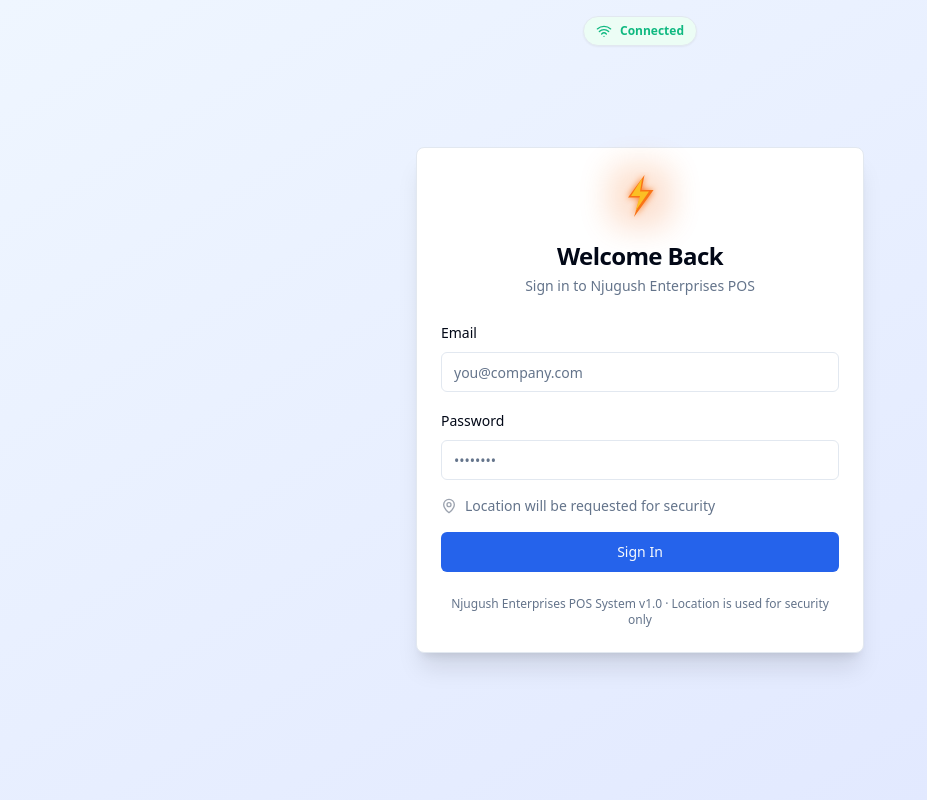
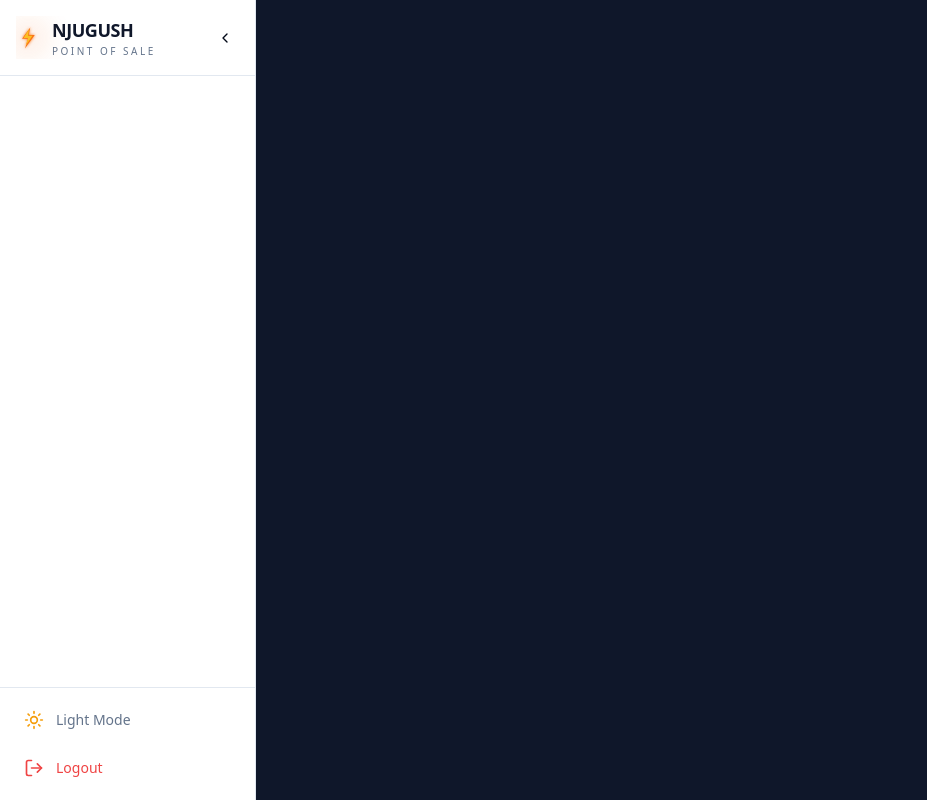
Before and after one commit to gideonofficial-001/frontend-pos, a React (Vite) app: page / in a window 1280 px wide. Before the commit this address led to /login. Shown: the whole page, without its empty margins (0-927 px from the left). Built offline with nearby package versions, Linux system fonts and the light colour scheme; no server answers.

Commit message:
Refactor App component and add Sidebar

```diff
--- a/src/App.tsx
+++ b/src/App.tsx
@@ -1,190 +1,214 @@
-import { useState, useEffect } from 'react'
-import { Routes, Route, Navigate } from 'react-router-dom'
-import { useAuthStore } from '@/store'
+import { NavLink, useLocation } from 'react-router-dom'
+import { useAuthStore, useSidebarStore } from '@/store'
 import { useThemeStore } from '@/store/theme'
 import { UserRole } from '@/types'
-import { SplashScreen } from '@/components/SplashScreen'
-import { NetworkStatus } from '@/components/NetworkStatus'
+import { Logo } from '@/components/Logo'
+import {
+  LayoutDashboard, Users, Building2, PackageSearch, PackageCheck, UsersRound,
+  ShoppingCart, FileText, RotateCcw, History, BarChart3,
+  ClipboardList, Settings, LogOut, Bell, ArrowLeftRight,
+  Receipt, ChevronLeft, ChevronRight, X, Menu, Smartphone,
+  Sun, Moon, Sparkles, Heart, Droplets, SlidersHorizontal, Printer
+} from 'lucide-react'
+import { cn } from '@/lib/utils'
+import { toast } from 'sonner'
 
-// Layouts
-import MainLayout from '@/components/layout/MainLayout'
-import AuthLayout from '@/components/layout/AuthLayout'
+const Sidebar = () => {
+  const { user, clearAuth } = useAuthStore()
+  const { collapsed, mobileOpen, toggleCollapsed, setMobileOpen } = useSidebarStore()
+  const { theme, toggleTheme } = useThemeStore()
+  const location = useLocation()
 
-// Auth Pages
-import Login from '@/pages/auth/Login'
-import DeviceAuth from '@/pages/auth/DeviceAuth'
-
-// Admin Pages
-import AdminDashboard from '@/pages/admin/Dashboard'
-import Users from '@/pages/admin/Users'
-import Branches from '@/pages/admin/Branches'
-import Inventory from '@/pages/admin/Inventory'
-import Customers from '@/pages/admin/Customers'
-import AuditLogs from '@/pages/admin/AuditLogs'
-import AdminDevices from '@/pages/admin/Devices'
-import AdminReturns from '@/pages/admin/returns'
-import StockAdjustments from '@/pages/admin/StockAdjustments'
-
-// Manager Pages
-import ManagerDashboard from '@/pages/manager/Dashboard'
-import Reports from '@/pages/manager/Reports'
-
-// Branch Manager Pages
-import BranchDashboard from '@/pages/branch/Dashboard'
-import NewSale from '@/pages/branch/NewSale'
-import Invoices from '@/pages/branch/Invoices'
-import ReturnsPage from '@/pages/branch/Returns'
-import SalesHistory from '@/pages/branch/SalesHistory'
-import Expenses from '@/pages/branch/Expenses'
-import TransfersPage from '@/pages/branch/TransfersPage'
-
-// Shared Pages
-import Notifications from '@/pages/shared/Notifications'
-import Settings from '@/pages/shared/Settings'
-import NotFound from '@/pages/NotFound'
-import Closingstock from '@/pages/shared/Closingstock'
-import UnassignedBranch from '@/pages/shared/UnassignedBranch'
-import PrinterSetup from '@/pages/shared/PrinterSetup'
-
-// Protected Route Component
-const ProtectedRoute = ({ children, allowedRoles }: { children: React.ReactNode; allowedRoles?: UserRole[] }) => {
-  const { isAuthenticated, user } = useAuthStore()
-
-  if (!isAuthenticated) {
-    return <Navigate to="/login" replace />
+  const handleLogout = () => {
+    clearAuth()
+    toast.success('Logged out successfully')
+    window.location.href = '/login'
   }
 
-  // If user is not super admin or overall manager and has no assigned branch, block access to protected branch routes
-  if (user && user.role !== UserRole.SUPER_ADMIN && user.role !== UserRole.OVERALL_MANAGER && !user.branchId) {
-    return <Navigate to="/unassigned" replace />
+  const getNavItems = () => {
+    if (!user) return []
+    const items = []
+
+    if (user.role !== UserRole.SUPER_ADMIN && user.role !== UserRole.OVERALL_MANAGER && !user.branchId) {
+      return [
+        { path: '/unassigned', icon: Building2, label: 'Branch Assignment' },
+        { path: '/settings', icon: Settings, label: 'Settings' },
+      ]
     }
 
-  if (allowedRoles && user && !allowedRoles.includes(user.role as UserRole)) {
-    if (user.role === UserRole.SUPER_ADMIN) return <Navigate to="/admin/dashboard" replace />
-    if (user.role === UserRole.OVERALL_MANAGER) return <Navigate to="/manager/dashboard" replace />
-    if (user.role === UserRole.BRANCH_MANAGER) return <Navigate to="/branch/dashboard" replace />
-    return <Navigate to="/" replace />
+    if (user.role === UserRole.SUPER_ADMIN) {
+      items.push(
+        { path: '/admin/dashboard', icon: LayoutDashboard, label: 'Dashboard' },
+        { path: '/admin/users', icon: Users, label: 'Users' },
+        { path: '/admin/branches', icon: Building2, label: 'Branches' },
+        { path: '/inventory', icon: PackageSearch, label: 'Inventory' },
+        { path: '/stock-adjustments', icon: SlidersHorizontal, label: 'Stock Adjustments' },
+        { path: '/closing-stock', icon: PackageCheck, label: 'Closing Stock' },
+        { path: '/customers', icon: UsersRound, label: 'Customers' },
+        { path: '/admin/invoices', icon: FileText, label: 'Invoices' },
+        { path: '/admin/sales-history', icon: History, label: 'Sales History' },
+        { path: '/admin/returns', icon: RotateCcw, label: 'Returns' },
+        { path: '/admin/expenses', icon: Receipt, label: 'Expenses' },
+        { path: '/admin/transfers', icon: ArrowLeftRight, label: 'Transfers' },
+        { path: '/admin/devices',   icon: Smartphone,    label: 'Devices' },
+        { path: '/admin/reports',   icon: BarChart3,     label: 'Reports' },
+        { path: '/notifications',   icon: Bell,          label: 'Notifications' },
+        { path: '/admin/audit-logs', icon: ClipboardList, label: 'Audit Logs' },
+        { path: '/printer-setup',   icon: Printer,       label: 'Printer Setup' },
+        { path: '/settings', icon: Settings, label: 'Settings' },
+      )
     }
 
-  return <>{children}</>
+    if (user.role === UserRole.OVERALL_MANAGER) {
+      items.push(
+        { path: '/manager/dashboard', icon: LayoutDashboard, label: 'Dashboard' },
+        { path: '/inventory', icon: PackageSearch, label: 'Inventory' },
+        { path: '/stock-adjustments', icon: SlidersHorizontal, label: 'Stock Adjustments' },
+        { path: '/closing-stock', icon: PackageCheck, label: 'Closing Stock' },
+        { path: '/customers', icon: UsersRound, label: 'Customers' },
+        { path: '/admin/invoices', icon: FileText, label: 'Invoices' },
+        { path: '/admin/sales-history', icon: History, label: 'Sales History' },
+        { path: '/manager/reports', icon: BarChart3, label: 'Reports' },
+        { path: '/notifications', icon: Bell, label: 'Notifications' },
+        { path: '/printer-setup', icon: Printer, label: 'Printer Setup' },
+        { path: '/settings', icon: Settings, label: 'Settings' },
+      )
     }
 
-// Role-based redirect
-const RoleRedirect = () => {
-  const { isAuthenticated, user } = useAuthStore()
-
-  if (!isAuthenticated) return <Navigate to="/login" replace />
-  if (user?.role !== UserRole.SUPER_ADMIN && user?.role !== UserRole.OVERALL_MANAGER && !user?.branchId) {
-    return <Navigate to="/unassigned" replace />
-  }
-  if (user?.role === UserRole.SUPER_ADMIN) return <Navigate to="/admin/dashboard" replace />
-  if (user?.role === UserRole.OVERALL_MANAGER) return <Navigate to="/manager/dashboard" replace />
-  if (user?.role === UserRole.BRANCH_MANAGER) return <Navigate to="/branch/dashboard" replace />
-  return <Navigate to="/login" replace />
+    if (user.role === UserRole.BRANCH_MANAGER) {
+      items.push(
+        { path: '/branch/dashboard', icon: LayoutDashboard, label: 'Dashboard' },
+        { path: '/inventory', icon: PackageSearch, label: 'Inventory' },
+        { path: '/closing-stock', icon: PackageCheck, label: 'Closing Stock' },
+        { path: '/branch/new-sale', icon: ShoppingCart, label: 'New Sale' },
+        { path: '/branch/invoices', icon: FileText, label: 'Invoices' },
+        { path: '/branch/sales-history', icon: History, label: 'Sales History' },
+        { path: '/branch/returns', icon: RotateCcw, label: 'Returns' },
+        { path: '/branch/expenses', icon: Receipt, label: 'Expenses' },
+        { path: '/branch/transfers', icon: ArrowLeftRight, label: 'Transfers' },
+        { path: '/notifications', icon: Bell, label: 'Notifications' },
+        { path: '/printer-setup', icon: Printer, label: 'Printer Setup' },
+        { path: '/settings', icon: Settings, label: 'Settings' },
+      )
     }
 
-// Route specifically for unassigned users
-const UnassignedRoute = () => {
-  const { isAuthenticated, user } = useAuthStore()
-  if (!isAuthenticated) return <Navigate to="/login" replace />
-  if (user?.role === UserRole.SUPER_ADMIN || user?.role === UserRole.OVERALL_MANAGER || user?.branchId) {
-    return <Navigate to="/" replace />
-  }
-  return <UnassignedBranch />
+    return items
   }
 
-function App() {
-  const [showSplash, setShowSplash] = useState(true)
-  const [isReady, setIsReady] = useState(false)
-  const { theme } = useThemeStore()
+  const navItems = getNavItems()
 
-  useEffect(() => {
-    const init = async () => {
-      try {
-        await new Promise((resolve) => setTimeout(resolve, 2000))
-        setIsReady(true)
-      } catch {
-        setIsReady(true)
+  const sidebarContent = (
+    <>
+      <div className="flex items-center justify-between p-4 border-b">
+        <div className="flex items-center overflow-hidden">
+          <Logo size="sm" variant="color" showText={!collapsed} />
+        </div>
+        <button onClick={() => setMobileOpen(false)} className="lg:hidden p-2 hover:bg-muted rounded-lg shrink-0">
+          <X className="w-5 h-5" />
+        </button>
+        <button onClick={toggleCollapsed} className="hidden lg:flex p-1.5 hover:bg-muted rounded-lg transition-colors shrink-0">
+          {collapsed ? <ChevronRight className="w-4 h-4" /> : <ChevronLeft className="w-4 h-4" />}
+        </button>
+      </div>
+
+      <nav className="flex-1 overflow-y-auto p-3">
+        <ul className="space-y-1">
+          {navItems.map((item) => (
+            <li key={item.path}>
+              <NavLink
+                to={item.path}
+                onClick={() => setMobileOpen(false)}
+                className={({ isActive }) =>
+                  cn(
+                    'flex items-center gap-3 px-3 py-2.5 rounded-lg text-sm font-medium transition-all',
+                    isActive ? 'bg-primary/10 text-primary font-semibold' : 'text-muted-foreground hover:bg-muted hover:text-foreground'
+                  )
                 }
-    }
-    init()
-  }, [])
+              >
+                <item.icon className="w-5 h-5 shrink-0" />
+                {!collapsed && <span className="truncate">{item.label}</span>}
+              </NavLink>
+            </li>
+          ))}
+        </ul>
+      </nav>
 
-  useEffect(() => {
-    const root = window.document.documentElement
-    root.classList.remove('dark', 'theme-jungle', 'theme-pink', 'theme-aqua', 'theme-cyan')
-    if (theme === 'dark') {
-      root.classList.add('dark')
-    } else if (theme === 'jungle') {
-      root.classList.add('dark', 'theme-jungle')
-    } else if (theme === 'pink') {
-      root.classList.add('dark', 'theme-pink')
-    } else if (theme === 'aqua') {
-      root.classList.add('dark', 'theme-aqua')
-    } else if (theme === 'cyan') {
-      root.classList.add('theme-cyan')
-    }
-  }, [theme])
+      <div className="p-3 border-t space-y-2">
+        <button
+          onClick={toggleTheme}
+          className="flex items-center gap-3 px-3 py-2.5 rounded-lg text-sm font-medium text-muted-foreground hover:bg-muted hover:text-foreground w-full transition-colors"
+          title={`Current theme: ${
+            theme === 'jungle'
+              ? 'Dark Jungle Green'
+              : theme === 'pink'
+              ? 'Neon Pink'
+              : theme === 'aqua'
+              ? 'Oceanic Aqua'
+              : theme === 'cyan'
+              ? 'Bright Cyan'
+              : theme === 'dark'
+              ? 'Dark Mode'
+              : 'Light Mode'
+          } (click to cycle)`}
+        >
+          {theme === 'jungle' ? (
+            <Sparkles className="w-5 h-5 shrink-0 text-emerald-400" />
+          ) : theme === 'pink' ? (
+            <Heart className="w-5 h-5 shrink-0 text-pink-400" />
+          ) : theme === 'aqua' ? (
+            <Droplets className="w-5 h-5 shrink-0 text-cyan-400" />
+          ) : theme === 'cyan' ? (
+            <Droplets className="w-5 h-5 shrink-0 text-cyan-500" />
+          ) : theme === 'dark' ? (
+            <Moon className="w-5 h-5 shrink-0 text-indigo-400" />
+          ) : (
+            <Sun className="w-5 h-5 shrink-0 text-amber-500" />
+          )}
+          {!collapsed && (
+            <span>
+              {theme === 'jungle'
+                ? 'Dark Jungle'
+                : theme === 'pink'
+                ? 'Neon Pink'
+                : theme === 'aqua'
+                ? 'Oceanic Aqua'
+                : theme === 'cyan'
+                ? 'Bright Cyan'
+                : theme === 'dark'
+                ? 'Dark Mode'
+                : 'Light Mode'}
+            </span>
+          )}
+        </button>
 
-  if (showSplash) {
-    return <SplashScreen onComplete={() => { if (isReady) setShowSplash(false) }} />
-  }
+        <button onClick={handleLogout} className="flex items-center gap-3 px-3 py-2.5 rounded-lg text-sm font-medium text-destructive hover:bg-destructive/10 w-full transition-colors">
+          <LogOut className="w-5 h-5 shrink-0" />
+          {!collapsed && <span>Logout</span>}
+        </button>
+      </div>
+    </>
+  )
 
   return (
     <>
-      <NetworkStatus />
+      {mobileOpen && <div className="fixed inset-0 bg-black/50 z-40 lg:hidden" onClick={() => setMobileOpen(false)} />}
+      <button onClick={() => setMobileOpen(true)} className="fixed top-4 left-4 z-30 lg:hidden p-2 bg-background border rounded-lg shadow-sm">
+        <Menu className="w-5 h-5" />
+      </button>
 
-      <Routes>
-        <Route element={<AuthLayout />}>
-          <Route path="/login" element={<Login />} />
-          <Route path="/device-auth" element={<DeviceAuth />} />
-        </Route>
-
-        <Route path="/" element={<RoleRedirect />} />
-        <Route path="/unassigned" element={<UnassignedRoute />} />
-
-        <Route element={<MainLayout />}>
-          {/* Super Admin Routes */}
-          <Route path="/admin/dashboard" element={<ProtectedRoute allowedRoles={[UserRole.SUPER_ADMIN]}><AdminDashboard /></ProtectedRoute>} />
-          <Route path="/admin/users" element={<ProtectedRoute allowedRoles={[UserRole.SUPER_ADMIN]}><Users /></ProtectedRoute>} />
-          <Route path="/admin/branches" element={<ProtectedRoute allowedRoles={[UserRole.SUPER_ADMIN]}><Branches /></ProtectedRoute>} />
-          <Route path="/admin/audit-logs" element={<ProtectedRoute allowedRoles={[UserRole.SUPER_ADMIN]}><AuditLogs /></ProtectedRoute>} />
-          <Route path="/admin/devices" element={<ProtectedRoute allowedRoles={[UserRole.SUPER_ADMIN]}><AdminDevices /></ProtectedRoute>} />
-          <Route path="/admin/reports" element={<ProtectedRoute allowedRoles={[UserRole.SUPER_ADMIN]}><Reports /></ProtectedRoute>} />
-          <Route path="/admin/expenses" element={<ProtectedRoute allowedRoles={[UserRole.SUPER_ADMIN]}><Expenses /></ProtectedRoute>} />
-
-          {/* Admin & Manager Routes */}
-          <Route path="/inventory" element={<ProtectedRoute allowedRoles={[UserRole.SUPER_ADMIN, UserRole.OVERALL_MANAGER, UserRole.BRANCH_MANAGER]}><Inventory /></ProtectedRoute>} />
-          <Route path="/stock-adjustments" element={<ProtectedRoute allowedRoles={[UserRole.SUPER_ADMIN, UserRole.OVERALL_MANAGER]}><StockAdjustments /></ProtectedRoute>} />
-          <Route path="/customers" element={<ProtectedRoute allowedRoles={[UserRole.SUPER_ADMIN, UserRole.OVERALL_MANAGER]}><Customers /></ProtectedRoute>} />
-          <Route path="/admin/invoices" element={<ProtectedRoute allowedRoles={[UserRole.SUPER_ADMIN, UserRole.OVERALL_MANAGER]}><Invoices /></ProtectedRoute>} />
-          <Route path="/admin/sales-history" element={<ProtectedRoute allowedRoles={[UserRole.SUPER_ADMIN, UserRole.OVERALL_MANAGER]}><SalesHistory /></ProtectedRoute>} />
-          <Route path="/admin/returns" element={<ProtectedRoute allowedRoles={[UserRole.SUPER_ADMIN]}><AdminReturns /></ProtectedRoute>} />
-
-          <Route path="/manager/dashboard" element={<ProtectedRoute allowedRoles={[UserRole.OVERALL_MANAGER]}><ManagerDashboard /></ProtectedRoute>} />
-          <Route path="/manager/reports" element={<ProtectedRoute allowedRoles={[UserRole.OVERALL_MANAGER]}><Reports /></ProtectedRoute>} />
-
-          {/* Branch Manager Routes */}
-          <Route path="/branch/dashboard" element={<ProtectedRoute allowedRoles={[UserRole.BRANCH_MANAGER]}><BranchDashboard /></ProtectedRoute>} />
-          <Route path="/branch/new-sale" element={<ProtectedRoute allowedRoles={[UserRole.BRANCH_MANAGER]}><NewSale /></ProtectedRoute>} />
-          <Route path="/branch/invoices" element={<ProtectedRoute allowedRoles={[UserRole.BRANCH_MANAGER]}><Invoices /></ProtectedRoute>} />
-          <Route path="/branch/returns" element={<ProtectedRoute allowedRoles={[UserRole.BRANCH_MANAGER]}><ReturnsPage /></ProtectedRoute>} />
-          <Route path="/branch/sales-history" element={<ProtectedRoute allowedRoles={[UserRole.BRANCH_MANAGER]}><SalesHistory /></ProtectedRoute>} />
-          <Route path="/branch/expenses" element={<ProtectedRoute allowedRoles={[UserRole.BRANCH_MANAGER, UserRole.SUPER_ADMIN]}><Expenses /></ProtectedRoute>} />
-          <Route path="/branch/transfers" element={<ProtectedRoute allowedRoles={[UserRole.BRANCH_MANAGER]}><TransfersPage /></ProtectedRoute>} />
-          <Route path="/admin/transfers" element={<ProtectedRoute allowedRoles={[UserRole.SUPER_ADMIN]}><TransfersPage /></ProtectedRoute>} />
-
-          {/* Shared Routes */}
-          <Route path="/closing-stock" element={<ProtectedRoute><Closingstock /></ProtectedRoute>} />
-          <Route path="/printer-setup" element={<ProtectedRoute><PrinterSetup /></ProtectedRoute>} />
-          <Route path="/notifications" element={<ProtectedRoute><Notifications /></ProtectedRoute>} />
-          <Route path="/settings" element={<ProtectedRoute><Settings /></ProtectedRoute>} />
-        </Route>
-
-        <Route path="*" element={<NotFound />} />
-      </Routes>
+      <aside
+        className={cn(
+          'fixed left-0 top-0 h-full bg-background border-r flex flex-col z-50 transition-all duration-300',
+          'lg:translate-x-0',
+          mobileOpen ? 'translate-x-0 w-64' : '-translate-x-full',
+          collapsed ? 'lg:w-20' : 'lg:w-64',
+          'w-64'
+        )}
+      >
+        {sidebarContent}
+      </aside>
     </>
   )
 }
 
-export default App
+export default Sidebar
```
Lines whose indentation alone changed are shown as unchanged.
